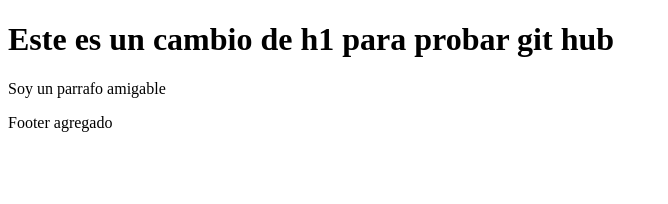
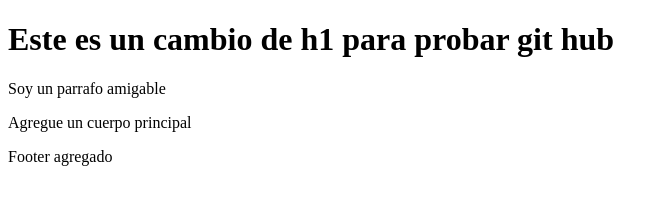
Before and after one commit to visforvioleta/repo-prueba2610, a plain HTML site: page index.html in a window 1280 px wide. Shown: the whole page, without its empty margins (0-668 px from the left). Drawn offline with Linux system fonts and the light colour scheme.

```diff
--- a/index.html
+++ b/index.html
@@ -8,6 +8,7 @@
 <body>
     <h1>Este es un cambio de h1 para probar git hub</h1>
     <p>Soy un parrafo amigable </p>
+    <main><p>Agregue un cuerpo principal</p></main>
     <footer>
         <p>Footer agregado</p>
     </footer>
```
